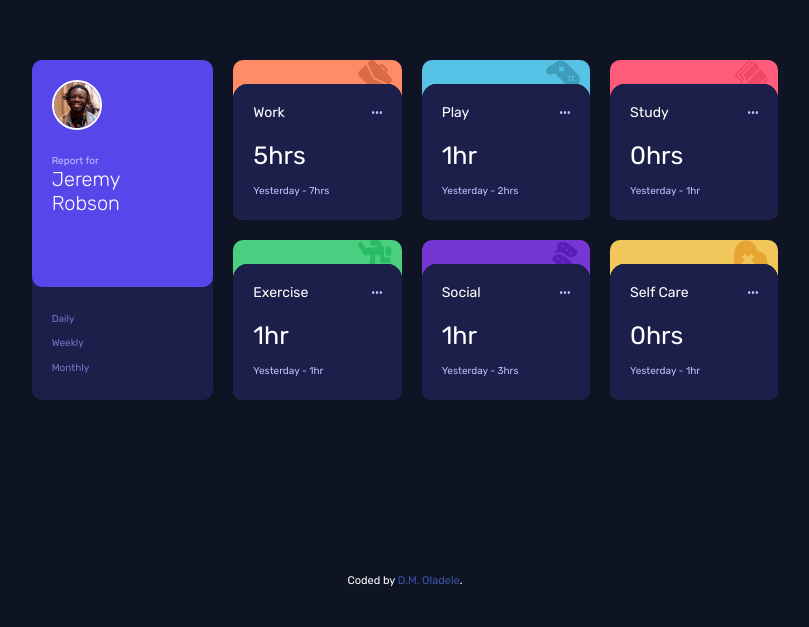
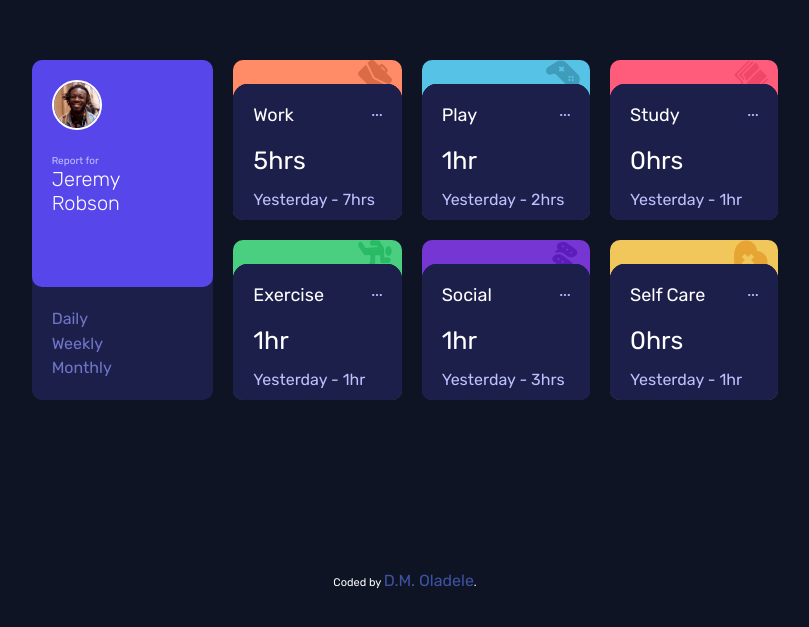
Before and after one commit to activus-d/time-tracking-dashboard-main, a plain HTML site: page index.html in a window 1280 px wide. Shown: the part 135-762 px from the top of the page, without its empty margins (235-1044 px from the left). Drawn offline with Linux system fonts and the light colour scheme.

Commit message:
font-size adjusted

```diff
--- a/styles.css
+++ b/styles.css
@@ -96,6 +96,7 @@ nav {
 a {
     text-decoration: none;
     color: hsl(235, 45%, 61%);
+    font-size: 1.6rem;
 }
 a:hover {
     color: white;
@@ -154,10 +155,11 @@ ADDITIONAL STYLES MAIN
 }
 .time span {
     color: hsl(236, 100%, 87%);
+    font-size: 1.6rem;
 }
 h2 {
     font-weight: 400;
-    font-size: 1.4rem;
+    font-size: 1.8rem;
 }
 .daily {
     z-index: 2;
```
